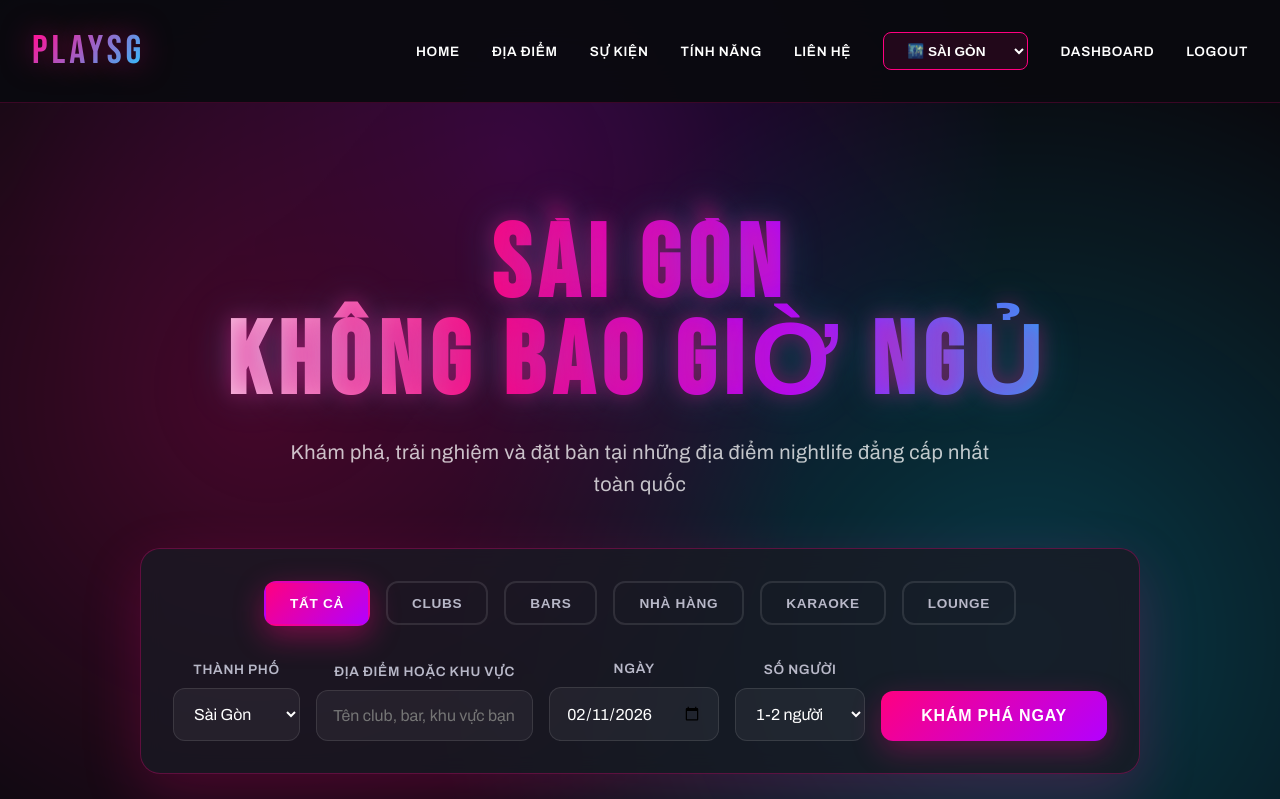
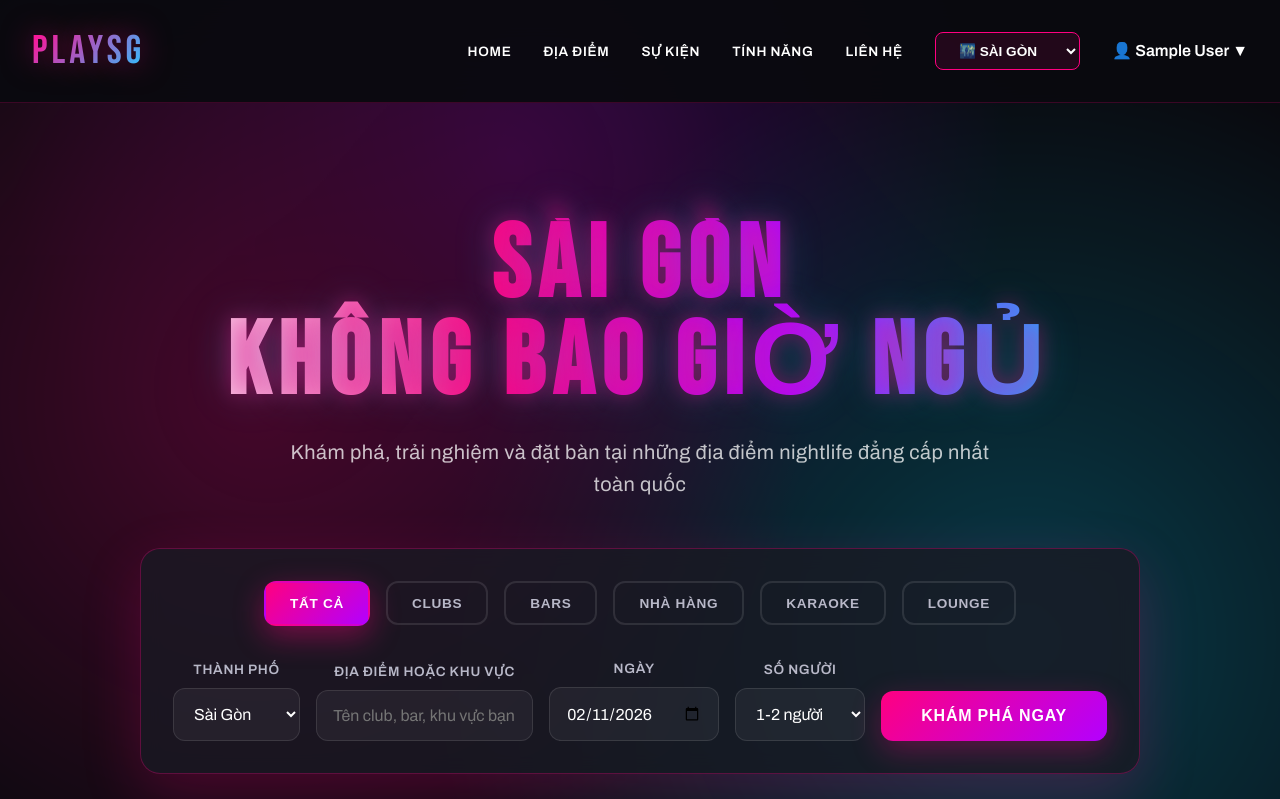
Before and after one commit to nghjakzz133-commits/bookingvietnam, a Flask app: page / in a window 1280 px wide. Shown: the top 799 px of the page. Run offline with Flask 3, Linux system fonts and the light colour scheme; the visitor is signed in with stand-in values (Sample User, id 1).

Commit message:
Update index.html

```diff
--- a/templates/index.html
+++ b/templates/index.html
@@ -931,13 +931,65 @@
     body {
     padding-top: 80px;
 }
+.user-dropdown {
+    position: relative;
+    cursor: pointer;
+}
+
+.user-menu {
+    color: #fff;
+    font-weight: 600;
+}
+
+.dropdown-menu {
+    position: absolute;
+    top: 35px;
+    right: 0;
+    background: #1e1e1e;
+    border-radius: 8px;
+    min-width: 150px;
+    display: none;
+    flex-direction: column;
+    box-shadow: 0 8px 20px rgba(0,0,0,0.3);
+    overflow: hidden;
+}
+
+.dropdown-menu a {
+    padding: 10px 15px;
+    color: #fff;
+    text-decoration: none;
+    display: block;
+}
+
+.dropdown-menu a:hover {
+    background: #333;
+}
+
+.user-dropdown:hover .dropdown-menu {
+    display: flex;
+}
+
+.btn-login,
+.btn-register {
+    padding: 6px 12px;
+    border-radius: 6px;
+}
+
+.btn-register {
+    background: #ff4d6d;
+    color: white !important;
+}
+
+.btn-register:hover {
+    background: #ff2e55;
+}
 
   </style>
 </head>
 <body>
     <div class="bg-animation"></div>
 
-    <header>
+  <header>
     <nav>
         <div class="logo" onclick="window.scrollTo({top: 0, behavior: 'smooth'})">
             PLAYSG
@@ -959,13 +1011,19 @@
                 </select>
             </li>
 
-            <!-- AUTH SECTION -->
             {% if current_user.is_authenticated %}
-                <li><a href="/dashboard">Dashboard</a></li>
-                <li><a href="/logout">Logout</a></li>
+            <li class="user-dropdown">
+                <div class="user-menu">
+                    👤 {{ current_user.name }} ▼
+                </div>
+                <div class="dropdown-menu">
+                    <a href="/dashboard">Dashboard</a>
+                    <a href="/logout">Logout</a>
+                </div>
+            </li>
             {% else %}
-                <li><a href="/login">Login</a></li>
-                <li><a href="/register">Register</a></li>
+                <li><a href="/login" class="btn-login">Login</a></li>
+                <li><a href="/register" class="btn-register">Register</a></li>
             {% endif %}
         </ul>
 
@@ -976,6 +1034,8 @@
         </div>
     </nav>
 </header>
+
+
 
 
    <section class="hero" id="home">
```
